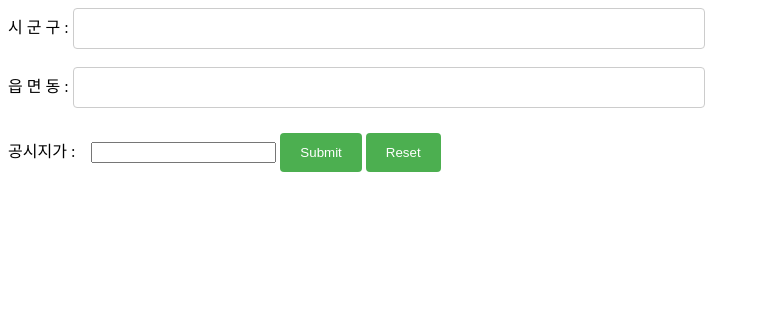
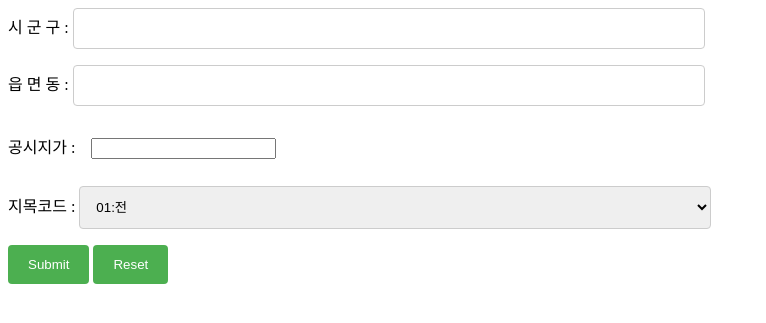
Before and after one commit to LEEPPEUM/final_project, a Django app: page /service/form/ in a window 1280 px wide. Shown: the top 323 px of the page, without its empty margins (0-766 px from the left). Run offline with Django 3.2, Linux system fonts and the light colour scheme.

Commit message:
django service prototype 0.1.1

```diff
--- a/django/service/templates/service/form.html
+++ b/django/service/templates/service/form.html
@@ -82,15 +82,59 @@
     </head>
     <body>
         <form action="/service/" method ="get">
-            <lavel for ="si_gun_gu"> 시 군 구 : </lavel>
-            <input type ="text" name = "si_gun_gu">
-            <br><br>
-            <lavel for ="si_gun_gu"> 읍 면 동 : </lavel>
-            <input type ="text" name = "eup_myeon_dong">
-            <br><br>
-            <label for ="gongsijiga"> 공시지가 : </label>
-            <input type = "number" name ="gongsijiga">
+            <p>
+                <lavel for ="si_gun_gu"> 시 군 구 : </lavel>
+                <input type ="text" name = "si_gun_gu">
+            </p>
 
+            <p>
+                <lavel for ="si_gun_gu"> 읍 면 동 : </lavel>
+                <input type ="text" name = "eup_myeon_dong">
+            </p>
+            <p>
+                <label for ="gongsijiga">공시지가 : </label>
+                <input type = "number" name ="gongsijiga">
+            </p>
+            <p>
+                지목코드 :
+                <select name = lncode>
+                    <option value="01">01:전</option>
+                    <option value="02">02:답</option>
+                    <option value="03">03:과수원</option>
+                    <option value="04">04:목장용지</option>
+
+                    <option value="05">05:임야</option>
+                    <option value="06">06:광천지</option>
+                    <option value="07">07:염전</option>
+                    <option value="08">08:대</option>
+
+                    <option value="09">09:공장용지</option>
+                    <option value="10">10:학교용지</option>
+                    <option value="11">11:주차장</option>
+                    <option value="12">12:주요소</option>
+
+                    <option value="13">13:창고용지</option>
+                    <option value="14">14:도로</option>
+                    <option value="15">15:철도용지</option>
+                    <option value="16">16:제방</option>
+
+                    <option value="17">17:하천</option>
+                    <option value="18">18:구거</option>
+                    <option value="19">19:유지</option>
+                    <option value="20">20:양어장</option>
+
+                    <option value="21">21:수도용지</option>
+                    <option value="22">22:공원</option>
+                    <option value="23">23:체육용지</option>
+                    <option value="24">24:유원지</option>
+
+                    <option value="25">25:종교용지</option>
+                    <option value="26">26:사적지</option>
+                    <option value="27">27:묘지</option>
+                    <option value="28">28:잡종지</option>
+
+                </select>
+            </p>
             <input type ="submit" value = "Submit"> <input type ="reset" value ="Reset">
         </form>
     </body>
--- a/django/service/views.py
+++ b/django/service/views.py
@@ -60,12 +60,27 @@ def home(request):
     pdDatasets = pd.DataFrame(datasets)
     testdata = pdDatasets[pdDatasets['ldCode']==pnu_10]
     testdata = testdata.reset_index()
+
+    try :
+        testdata['pblntfPclnd'] = test[test[pblntfPclnd]] = jiga # 입력받은 공시지가로 모든 컬럼 변경
+    except :
+        print('ignore')
+
+
     #다시 dict type으로
     testdata_to_dict = testdata.to_dict('list')
-    print(testdata_to_dict.keys())
+    mylist = zip(testdata_to_dict['juso'],testdata_to_dict['pblntfPclnd'],testdata_to_dict['pnu'])
+    context_ = {
+        'mylist':mylist,
+    }
 
 
-    return render(request,'service/home.html',context=testdata_to_dict)
+    # 남은 작업 : 입력받은 공시지가로 가져온 데이터셋(pdDatasets) 속성에 다 매칭하여 바꿔주고
+
+    # 모델 받으면 모델에 넣어준다. 이 때 딥러닝이므로 레코드 하나하나를 numpy화 해야한다.
+
+
+    return render(request,'service/home.html',context=context_)
     # return render(request,'service/home.html',context=data)
 
 
```
Also changed, not shown: django/service/templates/service/home.html (+26 -4 lines).
